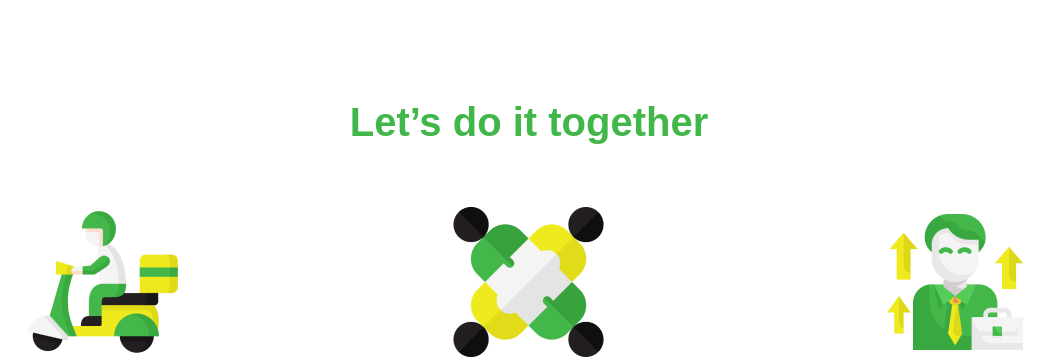
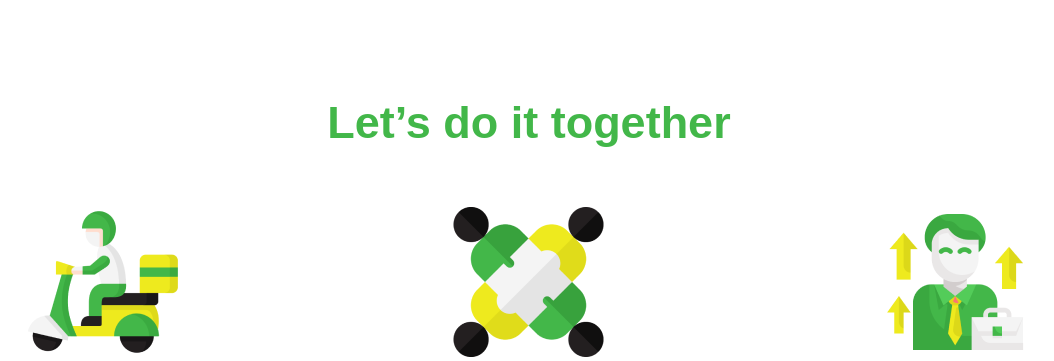
Before and after one commit to karanpalLN/karanpalLN, a PHP site: the page made by index.php in a window 1280 px wide. Shown: the part 792-1153 px from the top of the page, without its empty margins (111-1165 px from the left). Run offline with PHP 8.4, Linux system fonts and the light colour scheme; some libraries are stand-ins or nearby versions; some web fonts are replaced.

Commit message:
css changed

```diff
--- a/css/main.css
+++ b/css/main.css
@@ -12,9 +12,9 @@ h1 {
 h2 {
   font-style: normal;
   font-weight: bold;
-  font-size: 40px;
+  font-size: 45px;
   line-height: 49px;
-  color: #231F20;
+  color: red;
   margin-bottom: 0; }
 
 h3 {
```
